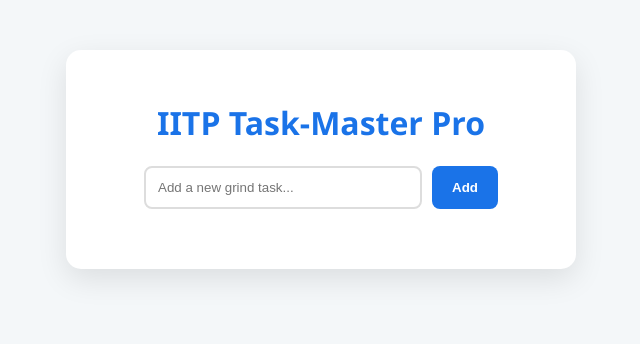
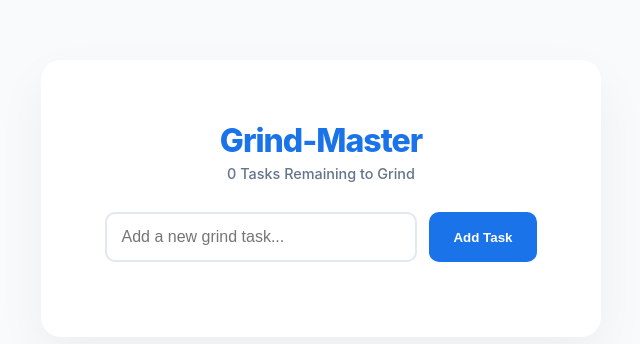
Before and after one commit to TheDoomBoy-jab/iitp-web-project, a Flask app: page / in a window 1280 px wide. Shown: the top 344 px of the page, without its empty margins (319-959 px from the left). Run offline with Flask 3, Linux system fonts and the light colour scheme; data that the repository does not hold is empty.

Commit message:
made some necessary changes

```diff
--- a/templates/index.html
+++ b/templates/index.html
@@ -3,62 +3,89 @@
 <head>
     <meta charset="UTF-8">
     <meta name="viewport" content="width=device-width, initial-scale=1.0">
-    <title>IITP Task-Master Pro</title>
+    <title>IITP Grind-Master</title>
     <style>
-        body { font-family: 'Segoe UI', sans-serif; background: #f4f7f9; margin-top: 50px; text-align: center; }
-        .container { background: white; padding: 30px; border-radius: 15px; box-shadow: 0 10px 30px rgba(0,0,0,0.1); display: inline-block; min-width: 450px; }
-        h1 { color: #1a73e8; }
-        .input-group { display: flex; gap: 10px; justify-content: center; margin-bottom: 30px; }
-        input[type="text"] { padding: 12px; width: 250px; border: 2px solid #ddd; border-radius: 8px; outline: none; }
-        .add-btn { padding: 12px 20px; background: #1a73e8; color: white; border: none; border-radius: 8px; cursor: pointer; font-weight: bold; }
+        :root { --primary: #1a73e8; --bg: #f8fafc; --text: #1e293b; --danger: #ef4444; }
+        body { font-family: 'Inter', 'Segoe UI', sans-serif; background: var(--bg); color: var(--text); margin-top: 60px; text-align: center; }
+        .container { background: white; padding: 40px; border-radius: 20px; box-shadow: 0 20px 50px rgba(0,0,0,0.05); display: inline-block; min-width: 480px; }
+
+        h1 { margin-bottom: 5px; color: var(--primary); font-weight: 800; letter-spacing: -1px; }
+        #counter { color: #64748b; font-size: 0.9rem; margin-bottom: 30px; font-weight: 500; }
+
+        .input-group { display: flex; gap: 12px; justify-content: center; margin-bottom: 35px; }
+        input[type="text"] { padding: 14px; width: 280px; border: 2px solid #e2e8f0; border-radius: 10px; outline: none; transition: 0.3s; font-size: 1rem; }
+        input[type="text"]:focus { border-color: var(--primary); box-shadow: 0 0 0 4px rgba(26, 115, 232, 0.1); }
+        .add-btn { padding: 14px 24px; background: var(--primary); color: white; border: none; border-radius: 10px; cursor: pointer; font-weight: 700; transition: 0.2s; }
+        .add-btn:hover { transform: translateY(-2px); box-shadow: 0 5px 15px rgba(26, 115, 232, 0.3); }
 
         #task-list { list-style: none; padding: 0; }
-        .task-item { background: #fff; margin: 10px 0; padding: 15px; border-radius: 10px; display: flex; justify-content: space-between; align-items: center; border: 1px solid #eee; }
+        .task-item { background: #fff; margin-bottom: 12px; padding: 18px; border-radius: 12px; display: flex; justify-content: space-between; align-items: center; border: 1px solid #f1f5f9; transition: 0.3s; }
+        .task-item:hover { border-color: #cbd5e1; transform: scale(1.01); }
 
-        .task-info { display: flex; align-items: center; text-align: left; gap: 15px; }
-        .task-text { font-weight: 600; font-size: 1.1rem; color: #333; }
-        .completed { text-decoration: line-through; color: #bbb !important; }
+        .task-info { display: flex; align-items: center; gap: 18px; }
+        .task-text { font-weight: 600; font-size: 1.05rem; color: #334155; }
+        .completed { text-decoration: line-through; color: #94a3b8 !important; opacity: 0.7; }
 
-        .task-time { font-size: 0.7rem; color: #999; display: block; margin-top: 3px; }
-        .checkbox { transform: scale(1.3); cursor: pointer; }
-        .delete-btn { background: #fee2e2; color: #ef4444; border: none; padding: 6px 12px; border-radius: 6px; cursor: pointer; font-weight: bold; }
+        .task-time { font-size: 0.75rem; color: #94a3b8; display: block; margin-top: 4px; }
+        .checkbox { width: 20px; height: 20px; cursor: pointer; accent-color: var(--primary); }
+        .delete-btn { background: #fee2e2; color: var(--danger); border: none; padding: 8px 14px; border-radius: 8px; cursor: pointer; font-size: 0.85rem; font-weight: 700; opacity: 0; transition: 0.2s; }
+        .task-item:hover .delete-btn { opacity: 1; }
     </style>
 </head>
 <body>
 
 <div class="container">
-    <h1>IITP Task-Master Pro</h1>
+    <h1>Grind-Master</h1>
+    <div id="counter">0 Tasks Remaining</div>
+
     <div class="input-group">
         <input type="text" id="taskInput" placeholder="Add a new grind task...">
-        <button class="add-btn" onclick="addTask()">Add</button>
+        <button class="add-btn" onclick="addTask()">Add Task</button>
     </div>
+
     <ul id="task-list"></ul>
 </div>
 
 <script>
     window.onload = fetchTasks;
 
+    // Trigger Add Task on Enter Key
+    document.getElementById('taskInput').addEventListener('keypress', (e) => {
+        if (e.key === 'Enter') addTask();
+    });
+
     async function fetchTasks() {
         const response = await fetch('/tasks');
         const data = await response.json();
         const list = document.getElementById('task-list');
+        const counter = document.getElementById('counter');
+
         list.innerHTML = '';
+
+        // 1. Calculate remaining tasks
+        const remaining = data.tasks.filter(t => !t.completed).length;
+        counter.innerText = `${remaining} Tasks Remaining to Grind`;
+
+        // 2. Sort: Active at top, Completed at bottom
+        data.tasks.sort((a, b) => a.completed - b.completed);
 
         data.tasks.forEach(taskObj => {
             const isDoneClass = taskObj.completed ? 'completed' : '';
             const isChecked = taskObj.completed ? 'checked' : '';
-            const dateStr = new Date(taskObj.id * 1000).toLocaleString('en-IN', { hour:'2-digit', minute:'2-digit', day:'numeric', month:'short' });
+            const dateStr = new Date(taskObj.id * 1000).toLocaleString('en-IN', {
+                hour:'2-digit', minute:'2-digit', day:'numeric', month:'short'
+            });
 
             list.innerHTML += `
                 <li class="task-item">
                     <div class="task-info">
                         <input type="checkbox" class="checkbox" ${isChecked} onclick="toggleTask(${taskObj.id})">
-                        <div>
+                        <div style="text-align: left;">
                             <span class="task-text ${isDoneClass}">${taskObj.task}</span>
-                            <span class="task-time">📅 ${dateStr}</span>
+                            <span class="task-time">🕒 ${dateStr}</span>
                         </div>
                     </div>
-                    <button class="delete-btn" onclick="deleteTask('${taskObj.task}')">Delete</button>
+                    <button class="delete-btn" onclick="deleteTask('${taskObj.task}')">Remove</button>
                 </li>`;
         });
     }
@@ -66,11 +93,13 @@
     async function addTask() {
         const input = document.getElementById('taskInput');
         if (!input.value.trim()) return;
+
         await fetch('/tasks', {
             method: 'POST',
             headers: { 'Content-Type': 'application/json' },
             body: JSON.stringify({ task: input.value })
         });
+
         input.value = '';
         fetchTasks();
     }
@@ -92,10 +121,7 @@
         });
         fetchTasks();
     }
-document.getElementById('taskinput').addEventListener('keypress', function  (e) {if(e.key==='Enter'){
-addTask();
-}
-});
 </script>
+
 </body>
 </html>
```
